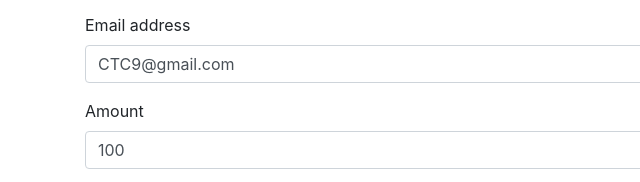
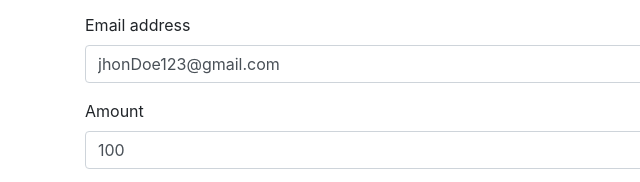
Before and after one commit to aakashakki1/checkout, a plain HTML site: page index.html in a window 1280 px wide. Shown: the part 434-616 px from the top of the page, 0-640 px from the left. Drawn offline with nearby package versions, Linux system fonts and the light colour scheme.

Commit message:
Update index.html

```diff
--- a/index.html
+++ b/index.html
@@ -26,7 +26,7 @@
                 </div>
                 <div class="form-group">
                   <label for="email">Email address</label>
-                  <input type="email" class="form-control" id="email" placeholder="Enter email" value="CTC9@gmail.com">
+                  <input type="email" class="form-control" id="email" placeholder="Enter email" value="jhonDoe123@gmail.com">
                 </div>
                 <div class="form-group">
                   <label for="amount">Amount</label>
```
